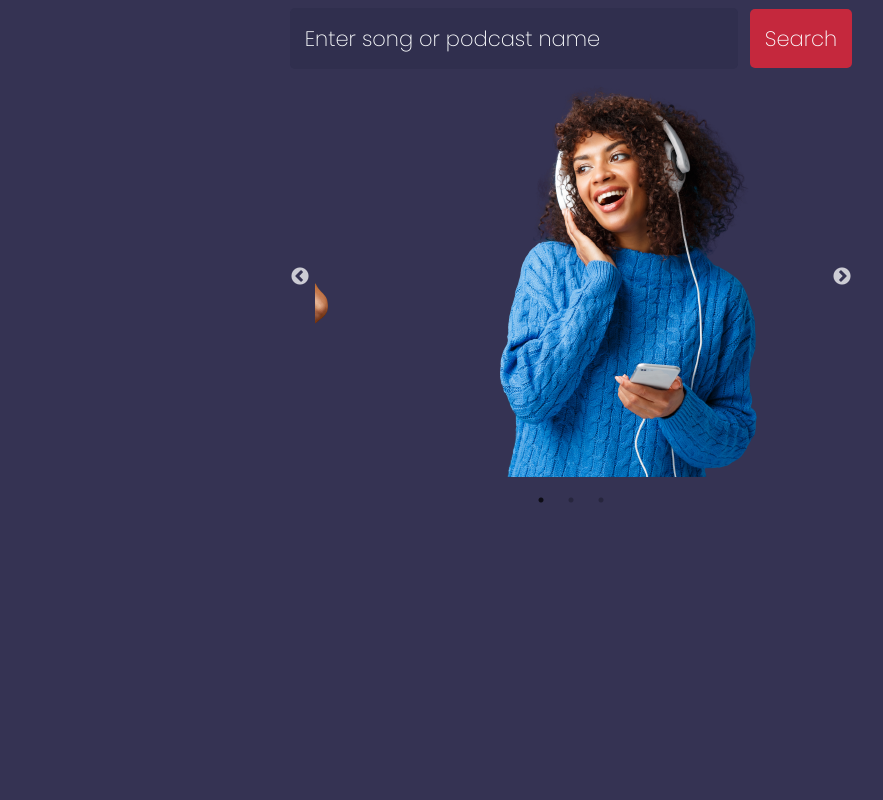
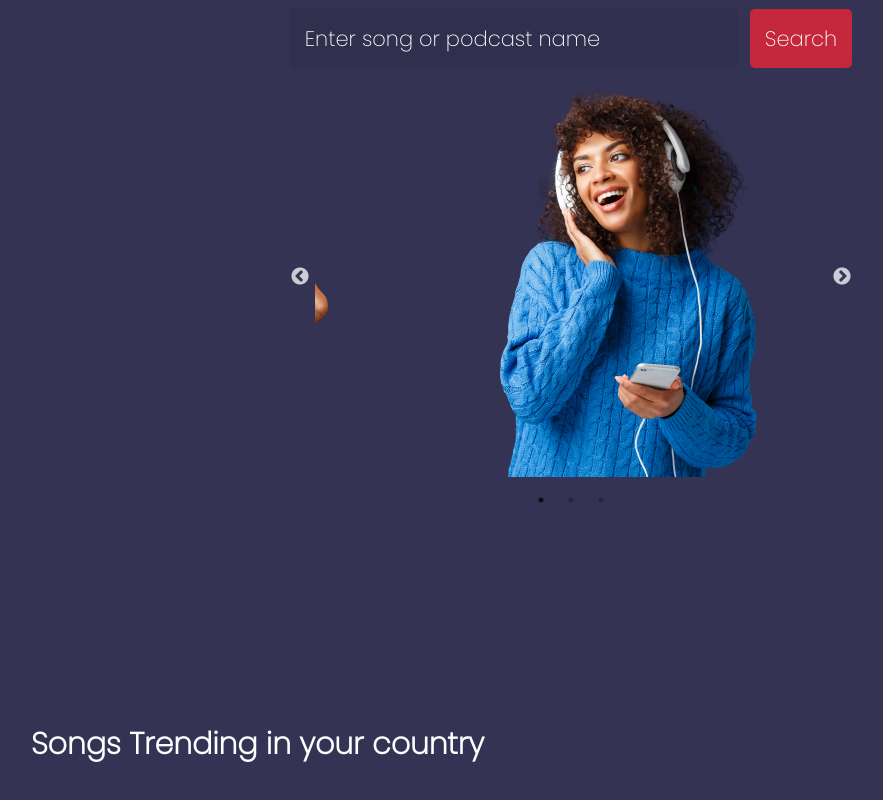
Before and after one commit to abrusu-collins/YouPods, a React (Create React App) app: page / in a window 1280 px wide. Shown: the part 228-1028 px from the top of the page, without its empty margins (69-952 px from the left). Before the commit the page ends 800 px from the top, so only its background shows below. Built offline with nearby package versions, Linux system fonts and the light colour scheme.

Commit message:
done for the day

```diff
--- a/src/App.js
+++ b/src/App.js
@@ -1,9 +1,11 @@
 import "./styles/style.css";
 import Hero from "./components/Hero";
+import Areasongtrends from "./components/Areasongtrends";
 function App() {
   return (
     <>
       <Hero />
+      < Areasongtrends/>
     </>
   );
 }
--- a/src/components/Areasongtrends.jsx
+++ b/src/components/Areasongtrends.jsx
@@ -0,0 +1,16 @@
+
+function Areasongtrends() {
+    return (
+        <div className="areasongtrends">
+            <h1>Songs Trending in your country</h1>
+
+            <div className="areatrendsongs">
+
+            </div>
+
+
+        </div>
+      );
+}
+
+export default Areasongtrends;
--- /dev/null
+++ b/src/sass/_areasongtrends.scss
@@ -0,0 +1,7 @@
+.areasongtrends {
+    width: 50%;
+    margin: 150px 100px;
+    & h1{
+        font-size: 30px;
+    }
+}
--- a/src/sass/_config.scss
+++ b/src/sass/_config.scss
@@ -3,6 +3,8 @@ $card_background: rgb(48, 47, 78);
 $button_background: #c5283d;
 $primary_color: #fcfeff;
 $button_hover_background: #a71d31;
+
+
 
 @import url("https://fonts.googleapis.com/css2?family=Poppins:wght@200&display=swap");
 
--- a/src/sass/style.scss
+++ b/src/sass/style.scss
@@ -1,3 +1,4 @@
 @import "config";
 @import "hero";
 @import "search";
+@import "areasongtrends";
--- a/src/styles/style.css
+++ b/src/styles/style.css
@@ -64,3 +64,11 @@ body {
   /* Most modern browsers support this now. */
   color: #fcfeff;
 }
+
+.areasongtrends {
+  width: 50%;
+  margin: 150px 100px;
+}
+.areasongtrends h1 {
+  font-size: 30px;
+}
```
Also changed, not shown: 1 other file (tests, documents, lock files or other folders).
